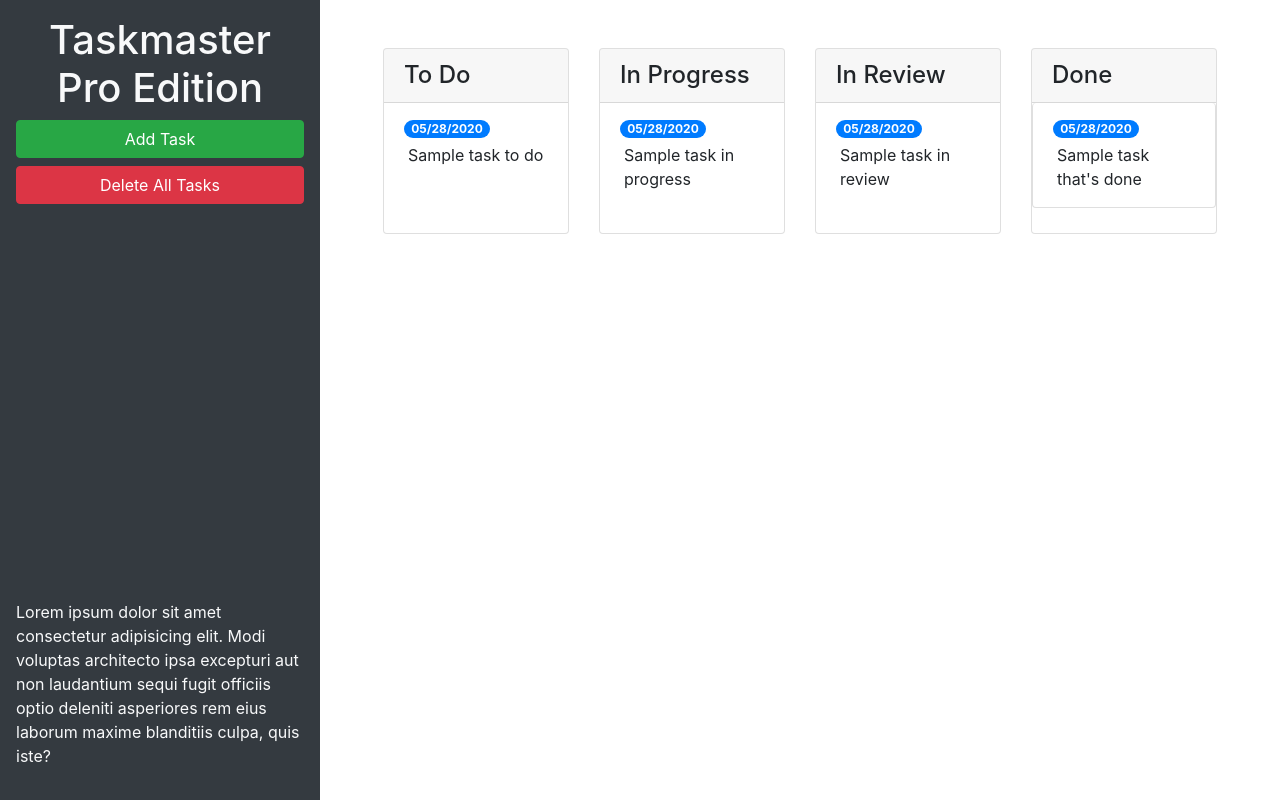
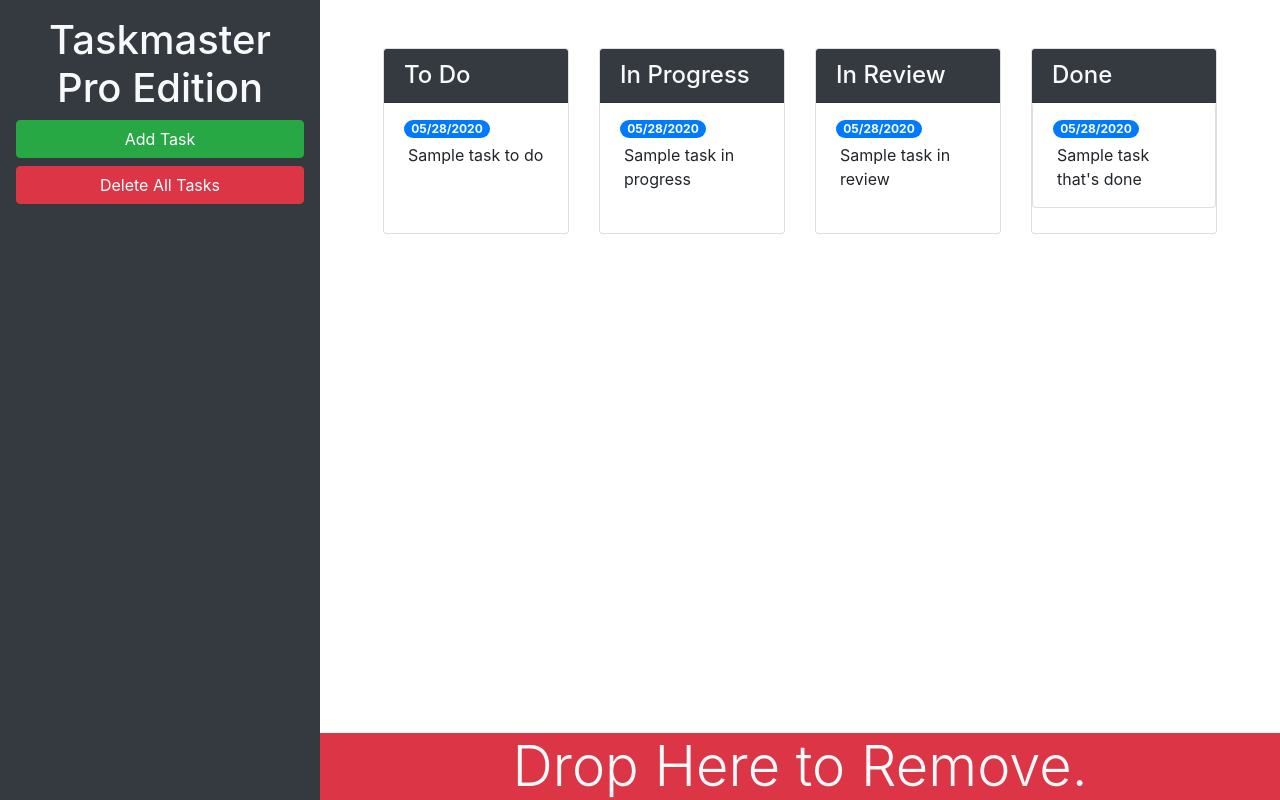
Before and after one commit to AnnMarkham/taskmaster-pro, a plain HTML site: page index.html in a window 1280 px wide. Drawn offline with nearby package versions, Linux system fonts and the light colour scheme.

Commit message:
feature/bootstrap complete

```diff
--- a/index.html
+++ b/index.html
@@ -13,24 +13,25 @@
 <body>
 
   <div class="row min-vh-100 no-gutters">
-    <header class="col-12 col-lg-3 bg-dark text-light d-flex flex-column p-4 p-lg-3">
+    <header class="col-12 col-lg-3 bg-dark text-light sticky-top d-flex flex-column p-4 p-lg-3">
       <h1 class="text-center">Taskmaster Pro Edition</h1>
       <button id="create-task" class="btn btn-block btn-success" data-toggle="modal" data-target="#task-form-modal">Add
         Task</button>
       <button id="remove-tasks" class="btn btn-block btn-danger">Delete All Tasks</button>
-      <p class="mt-auto">Lorem ipsum dolor sit amet consectetur adipisicing elit. Modi voluptas architecto ipsa
+      <p class="mt-auto d-none d lg-block">Lorem ipsum dolor sit amet consectetur adipisicing elit. Modi voluptas
+        architecto ipsa
         excepturi aut non
         laudantium sequi fugit officiis optio deleniti asperiores rem eius laborum maxime blanditiis culpa, quis iste?
       </p>
     </header>
 
-    <main class="col-12 col-lg-9">
+    <main class="col-12 col-lg-9 d-flex flex-column">
       <div class="m-5 row justify-content-around">
 
         <!-- todo start-->
         <div class="col-12 col-md-6 col-xl-3 mb-3">
           <div class="card">
-            <h4 class="card-header">
+            <h4 class="card-header bg-dark text-light">
               To Do
             </h4>
             <ul id="list-toDo" class="list-group list-group-flush">
@@ -45,7 +46,7 @@
         <!-- inprogress start-->
         <div class="col-12 col-md-6 col-xl-3 mb-3">
           <div class="card">
-            <h4 class="card-header">
+            <h4 class="card-header bg-dark text-light">
               In Progress</h4>
             <ul id="list-inProgress" class="list-group list-group-flush">
               <li class="list-group-item">
@@ -60,7 +61,7 @@
         <!-- in review start-->
         <div class="col-12 col-md-6 col-xl-3 mb-3">
           <div class="card">
-            <h4 class="card-header">
+            <h4 class="card-header bg-dark text-light">
               In Review</h4>
             <ul id="list-inReview" class="list-group list-group-flush">
               <li class="list-group-item">
@@ -75,7 +76,7 @@
         <!-- done start-->
         <div class="col-12 col-md-6 col-xl-3 mb-3">
           <div class="card">
-            <h4 class="card-header">
+            <h4 class="card-header bg-dark text-light">
               Done</h4>
             <ul id="list-done" class="list-group">
               <li class="list-group-item">
@@ -86,6 +87,12 @@
           </div>
         </div>
         <!-- done end-->
+      </div>
+
+      <div id="trash" class="mt-auto">
+        <div class="w-100 bg-danger p3 text-center text-light display-4">
+          Drop Here to Remove.
+        </div>
       </div>
     </main>
   </div>
```
